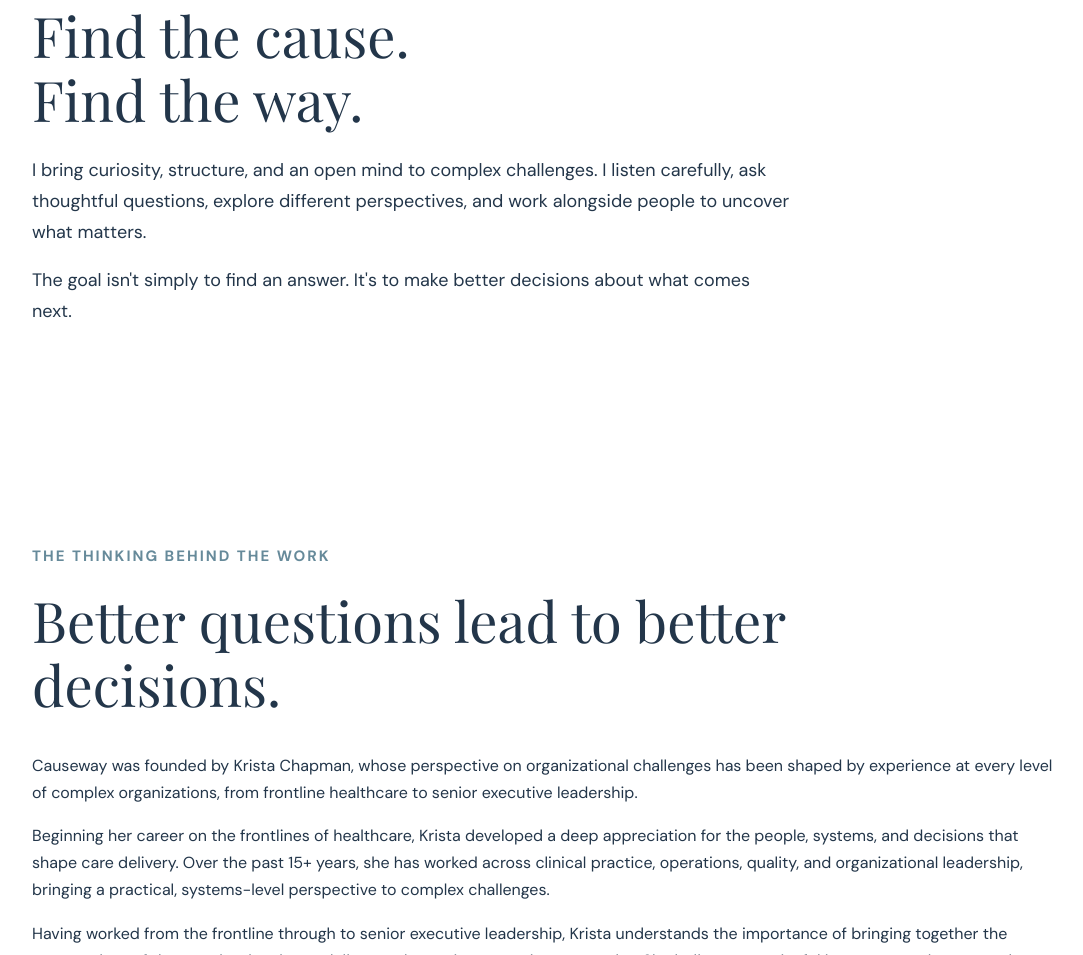
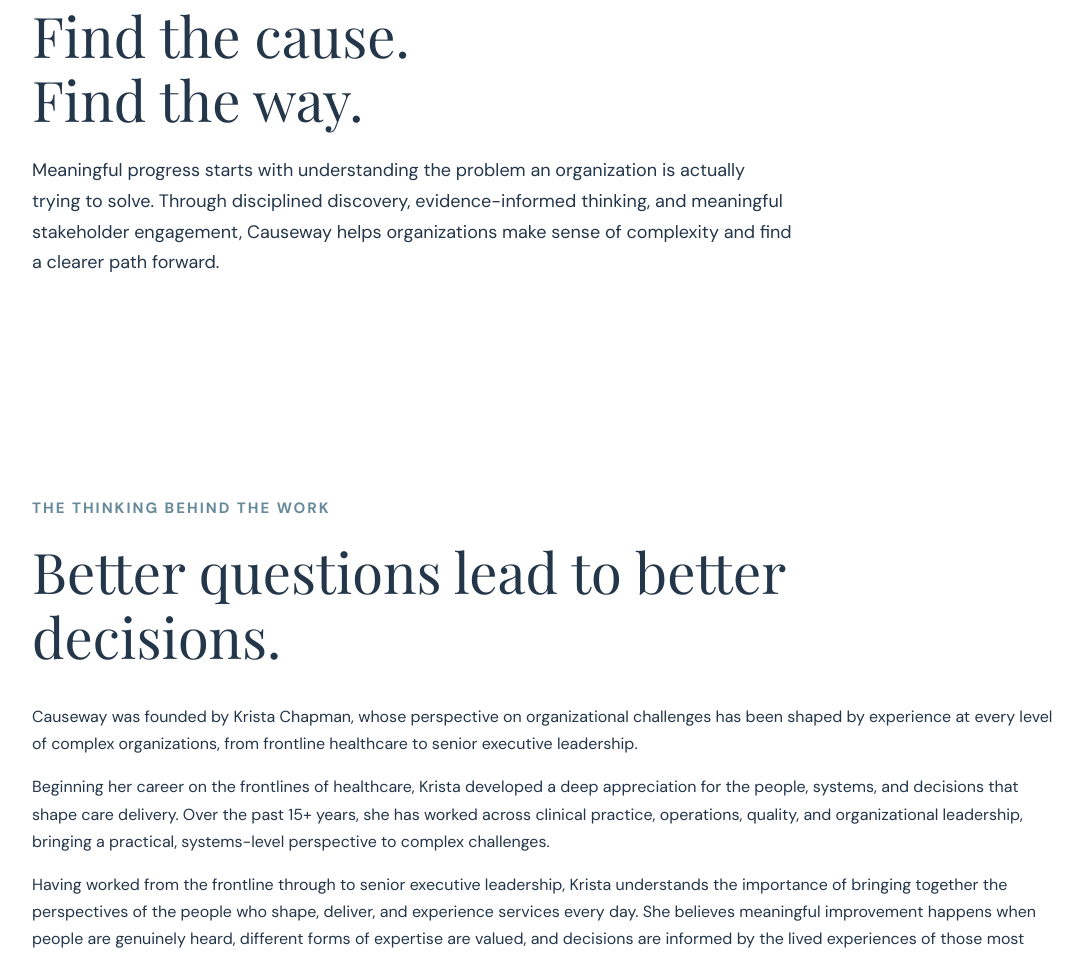
Before and after one commit to causewayconsultancy/causeway-website, an Astro site: page / in a window 1280 px wide. Shown: the part 881-1836 px from the top of the page, without its empty margins (96-1179 px from the left). Built offline with nearby package versions, Linux system fonts and the light colour scheme; Astro itself is replaced by a stand-in of ours.

Commit message:
Update content in index.astro for clarity
Revised text to emphasize understanding and decision-making in complex challenges.

```diff
--- a/src/pages/index.astro
+++ b/src/pages/index.astro
@@ -68,11 +68,12 @@ const services = [
           <p class="eyebrow">A thoughtful way forward</p>
           <h2>Find the cause.<br />Find the way.</h2>
          <p>
-  I bring curiosity, structure, and an open mind to complex challenges. I listen carefully, ask thoughtful questions, explore different perspectives, and work alongside people to uncover what matters.
-</p>
-
-<p>
-  The goal isn't simply to find an answer. It's to make better decisions about what comes next.
+Meaningful progress starts with understanding the problem
+            an organization is actually trying to solve. Through
+            disciplined discovery, evidence-informed thinking, and
+            meaningful stakeholder engagement, Causeway helps
+            organizations make sense of complexity and find a clearer
+            path forward.
 </p>
         </div>
       </section>
```
